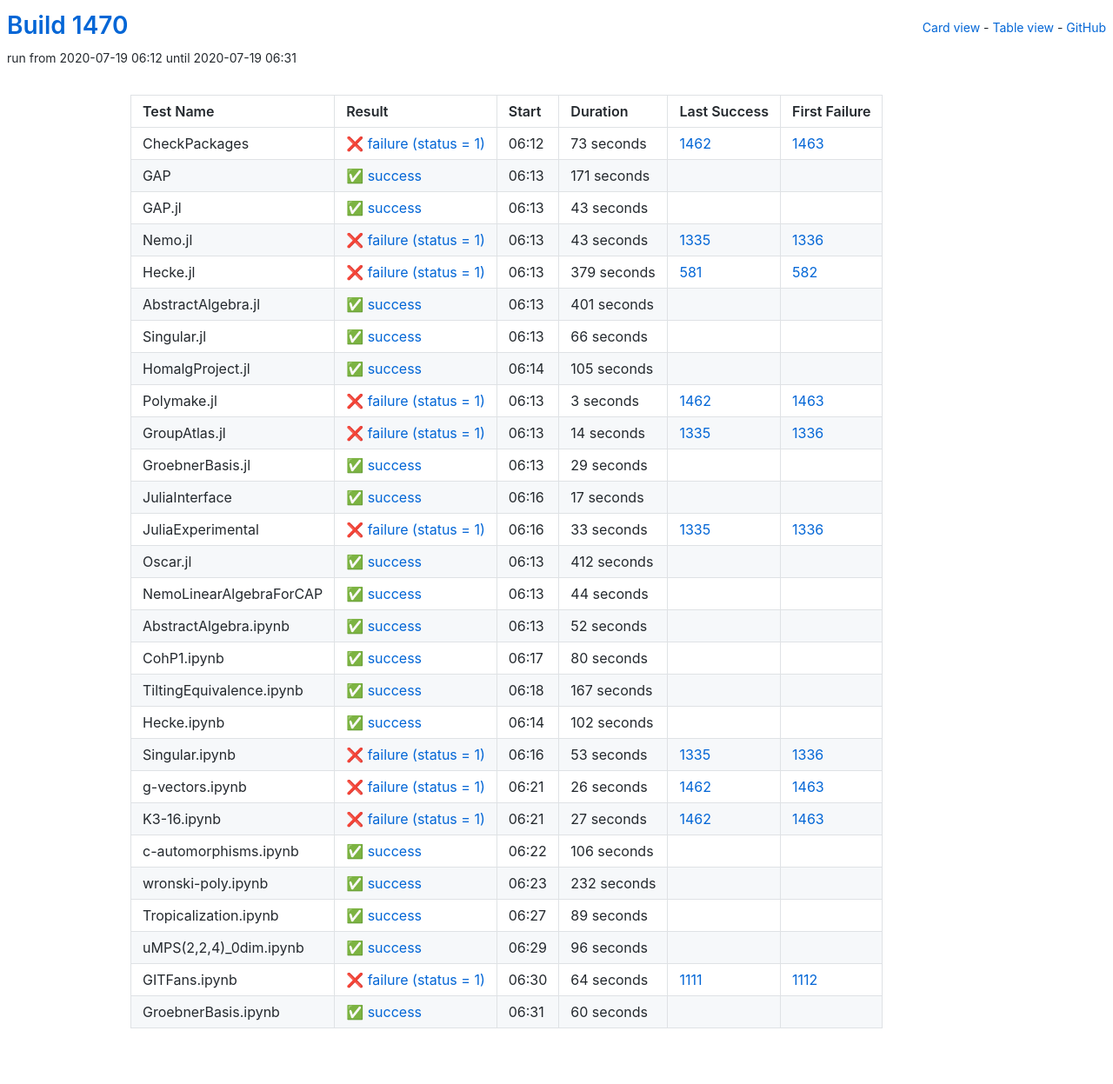
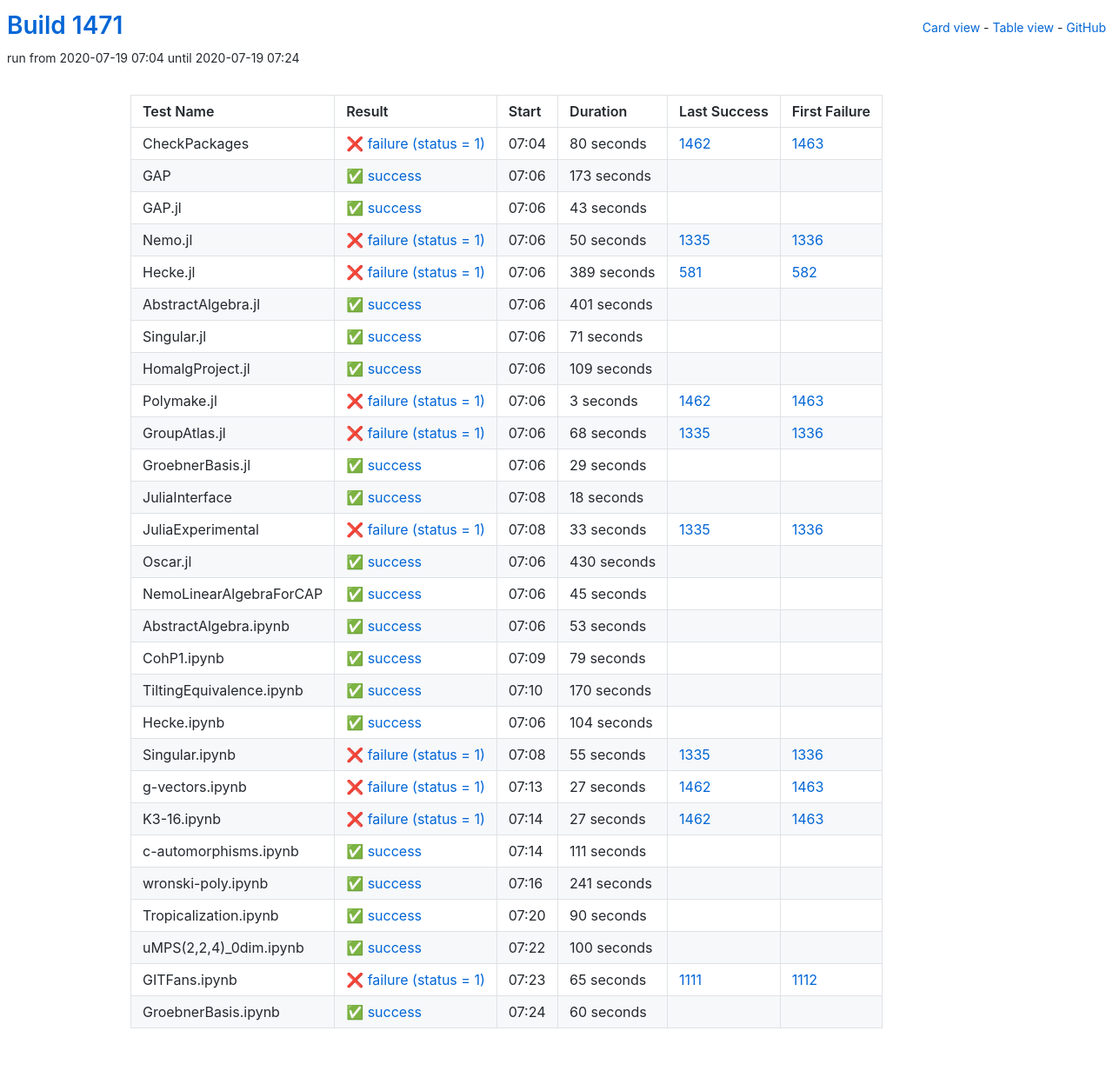
Before and after one commit to oscar-system/oscar-ci-status-1.4, a Jekyll site: the page built from table.html, in a window 1280 px wide. Shown: the whole page at 87% size. Built offline with Jekyll 4.4.1, drawn with Linux system fonts in a browser that asks for light colours.

Commit message:
Build #1471

```diff
--- a/_data/ci.yml
+++ b/_data/ci.yml
@@ -1,6 +1,6 @@
 ---
-build: 1470
-build_url: https://oscarci.mathematik.uni-kl.de/job/oscar-julia-1.4/1470/
+build: 1471
+build_url: https://oscarci.mathematik.uni-kl.de/job/oscar-julia-1.4/1471/
 job: oscar-julia-1.4
 organization: oscar-system
 repo: oscar-ci-status-1.4
@@ -8,32 +8,32 @@ repourl: https://github.com/oscar-system/oscar-ci-status-1.4
 tests:
 - name: CheckPackages
   id: checkpackages
-  log: https://oscarci.mathematik.uni-kl.de/job/oscar-julia-1.4/1470/artifact/logs/build-1470/CheckPackages.log
-  start: 2020-07-19 06:12
+  log: https://oscarci.mathematik.uni-kl.de/job/oscar-julia-1.4/1471/artifact/logs/build-1471/CheckPackages.log
+  start: 2020-07-19 07:04
   success: false
   exitcode: 1
   status: failure
-  duration: 73
+  duration: 80
   last_success: 1462
   last_success_url: https://oscarci.mathematik.uni-kl.de/job/oscar-julia-1.4/1462/
   first_failure: 1463
   first_failure_url: https://oscarci.mathematik.uni-kl.de/job/oscar-julia-1.4/1463/
 - name: GAP
   id: gap
-  log: https://oscarci.mathematik.uni-kl.de/job/oscar-julia-1.4/1470/artifact/logs/build-1470/GAP.log
-  start: 2020-07-19 06:13
+  log: https://oscarci.mathematik.uni-kl.de/job/oscar-julia-1.4/1471/artifact/logs/build-1471/GAP.log
+  start: 2020-07-19 07:06
   success: true
   exitcode: 0
   status: success
-  duration: 171
+  duration: 173
   last_success: false
   last_success_url:
   first_failure: false
   first_failure_url:
 - name: GAP.jl
   id: gap-jl
-  log: https://oscarci.mathematik.uni-kl.de/job/oscar-julia-1.4/1470/artifact/logs/build-1470/GAP.jl.log
-  start: 2020-07-19 06:13
+  log: https://oscarci.mathematik.uni-kl.de/job/oscar-julia-1.4/1471/artifact/logs/build-1471/GAP.jl.log
+  start: 2020-07-19 07:06
   success: true
   exitcode: 0
   status: success
@@ -44,32 +44,32 @@ tests:
   first_failure_url:
 - name: Nemo.jl
   id: nemo-jl
-  log: https://oscarci.mathematik.uni-kl.de/job/oscar-julia-1.4/1470/artifact/logs/build-1470/Nemo.jl.log
-  start: 2020-07-19 06:13
+  log: https://oscarci.mathematik.uni-kl.de/job/oscar-julia-1.4/1471/artifact/logs/build-1471/Nemo.jl.log
+  start: 2020-07-19 07:06
   success: false
   exitcode: 1
   status: failure
-  duration: 43
+  duration: 50
   last_success: 1335
   last_success_url: https://oscarci.mathematik.uni-kl.de/job/oscar-julia-1.4/1335/
   first_failure: 1336
   first_failure_url: https://oscarci.mathematik.uni-kl.de/job/oscar-julia-1.4/1336/
 - name: Hecke.jl
   id: hecke-jl
-  log: https://oscarci.mathematik.uni-kl.de/job/oscar-julia-1.4/1470/artifact/logs/build-1470/Hecke.jl.log
-  start: 2020-07-19 06:13
+  log: https://oscarci.mathematik.uni-kl.de/job/oscar-julia-1.4/1471/artifact/logs/build-1471/Hecke.jl.log
+  start: 2020-07-19 07:06
   success: false
   exitcode: 1
   status: failure
-  duration: 379
+  duration: 389
   last_success: 581
   last_success_url: https://oscarci.mathematik.uni-kl.de/job/oscar-julia-1.4/581/
   first_failure: 582
   first_failure_url: https://oscarci.mathematik.uni-kl.de/job/oscar-julia-1.4/582/
 - name: AbstractAlgebra.jl
   id: abstractalgebra-jl
-  log: https://oscarci.mathematik.uni-kl.de/job/oscar-julia-1.4/1470/artifact/logs/build-1470/AbstractAlgebra.jl.log
-  start: 2020-07-19 06:13
+  log: https://oscarci.mathematik.uni-kl.de/job/oscar-julia-1.4/1471/artifact/logs/build-1471/AbstractAlgebra.jl.log
+  start: 2020-07-19 07:06
   success: true
   exitcode: 0
   status: success
@@ -80,32 +80,32 @@ tests:
   first_failure_url:
 - name: Singular.jl
   id: singular-jl
-  log: https://oscarci.mathematik.uni-kl.de/job/oscar-julia-1.4/1470/artifact/logs/build-1470/Singular.jl.log
-  start: 2020-07-19 06:13
+  log: https://oscarci.mathematik.uni-kl.de/job/oscar-julia-1.4/1471/artifact/logs/build-1471/Singular.jl.log
+  start: 2020-07-19 07:06
   success: true
   exitcode: 0
   status: success
-  duration: 66
+  duration: 71
   last_success: false
   last_success_url:
   first_failure: false
   first_failure_url:
 - name: HomalgProject.jl
   id: homalgproject-jl
-  log: https://oscarci.mathematik.uni-kl.de/job/oscar-julia-1.4/1470/artifact/logs/build-1470/HomalgProject.jl.log
-  start: 2020-07-19 06:14
+  log: https://oscarci.mathematik.uni-kl.de/job/oscar-julia-1.4/1471/artifact/logs/build-1471/HomalgProject.jl.log
+  start: 2020-07-19 07:06
   success: true
   exitcode: 0
   status: success
-  duration: 105
+  duration: 109
   last_success: false
   last_success_url:
   first_failure: false
   first_failure_url:
 - name: Polymake.jl
   id: polymake-jl
-  log: https://oscarci.mathematik.uni-kl.de/job/oscar-julia-1.4/1470/artifact/logs/build-1470/Polymake.jl.log
-  start: 2020-07-19 06:13
+  log: https://oscarci.mathematik.uni-kl.de/job/oscar-julia-1.4/1471/artifact/logs/build-1471/Polymake.jl.log
+  start: 2020-07-19 07:06
   success: false
   exitcode: 1
   status: failure
@@ -116,20 +116,20 @@ tests:
   first_failure_url: https://oscarci.mathematik.uni-kl.de/job/oscar-julia-1.4/1463/
 - name: GroupAtlas.jl
   id: groupatlas-jl
-  log: https://oscarci.mathematik.uni-kl.de/job/oscar-julia-1.4/1470/artifact/logs/build-1470/GroupAtlas.jl.log
-  start: 2020-07-19 06:13
+  log: https://oscarci.mathematik.uni-kl.de/job/oscar-julia-1.4/1471/artifact/logs/build-1471/GroupAtlas.jl.log
+  start: 2020-07-19 07:06
   success: false
   exitcode: 1
   status: failure
-  duration: 14
+  duration: 68
   last_success: 1335
   last_success_url: https://oscarci.mathematik.uni-kl.de/job/oscar-julia-1.4/1335/
   first_failure: 1336
   first_failure_url: https://oscarci.mathematik.uni-kl.de/job/oscar-julia-1.4/1336/
 - name: GroebnerBasis.jl
   id: groebnerbasis-jl
-  log: https://oscarci.mathematik.uni-kl.de/job/oscar-julia-1.4/1470/artifact/logs/build-1470/GroebnerBasis.jl.log
-  start: 2020-07-19 06:13
+  log: https://oscarci.mathematik.uni-kl.de/job/oscar-julia-1.4/1471/artifact/logs/build-1471/GroebnerBasis.jl.log
+  start: 2020-07-19 07:06
   success: true
   exitcode: 0
   status: success
@@ -140,20 +140,20 @@ tests:
   first_failure_url:
 - name: JuliaInterface
   id: juliainterface
-  log: https://oscarci.mathematik.uni-kl.de/job/oscar-julia-1.4/1470/artifact/logs/build-1470/JuliaInterface.log
-  start: 2020-07-19 06:16
+  log: https://oscarci.mathematik.uni-kl.de/job/oscar-julia-1.4/1471/artifact/logs/build-1471/JuliaInterface.log
+  start: 2020-07-19 07:08
   success: true
   exitcode: 0
   status: success
-  duration: 17
+  duration: 18
   last_success: false
   last_success_url:
   first_failure: false
   first_failure_url:
 - name: JuliaExperimental
   id: juliaexperimental
-  log: https://oscarci.mathematik.uni-kl.de/job/oscar-julia-1.4/1470/artifact/logs/build-1470/JuliaExperimental.log
-  start: 2020-07-19 06:16
+  log: https://oscarci.mathematik.uni-kl.de/job/oscar-julia-1.4/1471/artifact/logs/build-1471/JuliaExperimental.log
+  start: 2020-07-19 07:08
   success: false
   exitcode: 1
   status: failure
@@ -164,104 +164,104 @@ tests:
   first_failure_url: https://oscarci.mathematik.uni-kl.de/job/oscar-julia-1.4/1336/
 - name: Oscar.jl
   id: oscar-jl
-  log: https://oscarci.mathematik.uni-kl.de/job/oscar-julia-1.4/1470/artifact/logs/build-1470/Oscar.jl.log
-  start: 2020-07-19 06:13
+  log: https://oscarci.mathematik.uni-kl.de/job/oscar-julia-1.4/1471/artifact/logs/build-1471/Oscar.jl.log
+  start: 2020-07-19 07:06
   success: true
   exitcode: 0
   status: success
-  duration: 412
+  duration: 430
   last_success: false
   last_success_url:
   first_failure: false
   first_failure_url:
 - name: NemoLinearAlgebraForCAP
   id: nemolinearalgebraforcap
-  log: https://oscarci.mathematik.uni-kl.de/job/oscar-julia-1.4/1470/artifact/logs/build-1470/NemoLinearAlgebraForCAP.log
-  start: 2020-07-19 06:13
+  log: https://oscarci.mathematik.uni-kl.de/job/oscar-julia-1.4/1471/artifact/logs/build-1471/NemoLinearAlgebraForCAP.log
+  start: 2020-07-19 07:06
   success: true
   exitcode: 0
   status: success
-  duration: 44
+  duration: 45
   last_success: false
   last_success_url:
   first_failure: false
   first_failure_url:
 - name: AbstractAlgebra.ipynb
   id: abstractalgebra-ipynb
-  log: https://oscarci.mathematik.uni-kl.de/job/oscar-julia-1.4/1470/artifact/logs/build-1470/AbstractAlgebra.ipynb.log
-  start: 2020-07-19 06:13
+  log: https://oscarci.mathematik.uni-kl.de/job/oscar-julia-1.4/1471/artifact/logs/build-1471/AbstractAlgebra.ipynb.log
+  start: 2020-07-19 07:06
   success: true
   exitcode: 0
   status: success
-  duration: 52
+  duration: 53
   last_success: false
   last_success_url:
   first_failure: false
   first_failure_url:
 - name: CohP1.ipynb
   id: cohp1-ipynb
-  log: https://oscarci.mathematik.uni-kl.de/job/oscar-julia-1.4/1470/artifact/logs/build-1470/CohP1.ipynb.log
-  start: 2020-07-19 06:17
+  log: https://oscarci.mathematik.uni-kl.de/job/oscar-julia-1.4/1471/artifact/logs/build-1471/CohP1.ipynb.log
+  start: 2020-07-19 07:09
   success: true
   exitcode: 0
   status: success
-  duration: 80
+  duration: 79
   last_success: false
   last_success_url:
   first_failure: false
   first_failure_url:
 - name: TiltingEquivalence.ipynb
   id: tiltingequivalence-ipynb
-  log: https://oscarci.mathematik.uni-kl.de/job/oscar-julia-1.4/1470/artifact/logs/build-1470/TiltingEquivalence.ipynb.log
-  start: 2020-07-19 06:18
+  log: https://oscarci.mathematik.uni-kl.de/job/oscar-julia-1.4/1471/artifact/logs/build-1471/TiltingEquivalence.ipynb.log
+  start: 2020-07-19 07:10
   success: true
   exitcode: 0
   status: success
-  duration: 167
+  duration: 170
   last_success: false
   last_success_url:
   first_failure: false
   first_failure_url:
 - name: Hecke.ipynb
   id: hecke-ipynb
-  log: https://oscarci.mathematik.uni-kl.de/job/oscar-julia-1.4/1470/artifact/logs/build-1470/Hecke.ipynb.log
-  start: 2020-07-19 06:14
+  log: https://oscarci.mathematik.uni-kl.de/job/oscar-julia-1.4/1471/artifact/logs/build-1471/Hecke.ipynb.log
+  start: 2020-07-19 07:06
   success: true
   exitcode: 0
   status: success
-  duration: 102
+  duration: 104
   last_success: false
   last_success_url:
   first_failure: false
   first_failure_url:
 - name: Singular.ipynb
   id: singular-ipynb
-  log: https://oscarci.mathematik.uni-kl.de/job/oscar-julia-1.4/1470/artifact/logs/build-1470/Singular.ipynb.log
-  start: 2020-07-19 06:16
+  log: https://oscarci.mathematik.uni-kl.de/job/oscar-julia-1.4/1471/artifact/logs/build-1471/Singular.ipynb.log
+  start: 2020-07-19 07:08
   success: false
   exitcode: 1
   status: failure
-  duration: 53
+  duration: 55
   last_success: 1335
   last_success_url: https://oscarci.mathematik.uni-kl.de/job/oscar-julia-1.4/1335/
   first_failure: 1336
   first_failure_url: https://oscarci.mathematik.uni-kl.de/job/oscar-julia-1.4/1336/
 - name: g-vectors.ipynb
   id: g-vectors-ipynb
-  log: https://oscarci.mathematik.uni-kl.de/job/oscar-julia-1.4/1470/artifact/logs/build-1470/g-vectors.ipynb.log
-  start: 2020-07-19 06:21
+  log: https://oscarci.mathematik.uni-kl.de/job/oscar-julia-1.4/1471/artifact/logs/build-1471/g-vectors.ipynb.log
+  start: 2020-07-19 07:13
   success: false
   exitcode: 1
   status: failure
-  duration: 26
+  duration: 27
   last_success: 1462
   last_success_url: https://oscarci.mathematik.uni-kl.de/job/oscar-julia-1.4/1462/
   first_failure: 1463
   first_failure_url: https://oscarci.mathematik.uni-kl.de/job/oscar-julia-1.4/1463/
 - name: K3-16.ipynb
   id: k3-16-ipynb
-  log: https://oscarci.mathematik.uni-kl.de/job/oscar-julia-1.4/1470/artifact/logs/build-1470/K3-16.ipynb.log
-  start: 2020-07-19 06:21
+  log: https://oscarci.mathematik.uni-kl.de/job/oscar-julia-1.4/1471/artifact/logs/build-1471/K3-16.ipynb.log
+  start: 2020-07-19 07:14
   success: false
   exitcode: 1
   status: failure
@@ -272,68 +272,68 @@ tests:
   first_failure_url: https://oscarci.mathematik.uni-kl.de/job/oscar-julia-1.4/1463/
 - name: c-automorphisms.ipynb
   id: c-automorphisms-ipynb
-  log: https://oscarci.mathematik.uni-kl.de/job/oscar-julia-1.4/1470/artifact/logs/build-1470/c-automorphisms.ipynb.log
-  start: 2020-07-19 06:22
+  log: https://oscarci.mathematik.uni-kl.de/job/oscar-julia-1.4/1471/artifact/logs/build-1471/c-automorphisms.ipynb.log
+  start: 2020-07-19 07:14
   success: true
   exitcode: 0
   status: success
-  duration: 106
+  duration: 111
   last_success: false
   last_success_url:
   first_failure: false
   first_failure_url:
 - name: wronski-poly.ipynb
   id: wronski-poly-ipynb
-  log: https://oscarci.mathematik.uni-kl.de/job/oscar-julia-1.4/1470/artifact/logs/build-1470/wronski-poly.ipynb.log
-  start: 2020-07-19 06:23
+  log: https://oscarci.mathematik.uni-kl.de/job/oscar-julia-1.4/1471/artifact/logs/build-1471/wronski-poly.ipynb.log
+  start: 2020-07-19 07:16
   success: true
   exitcode: 0
   status: success
-  duration: 232
+  duration: 241
   last_success: false
   last_success_url:
   first_failure: false
   first_failure_url:
 - name: Tropicalization.ipynb
   id: tropicalization-ipynb
-  log: https://oscarci.mathematik.uni-kl.de/job/oscar-julia-1.4/1470/artifact/logs/build-1470/Tropicalization.ipynb.log
-  start: 2020-07-19 06:27
+  log: https://oscarci.mathematik.uni-kl.de/job/oscar-julia-1.4/1471/artifact/logs/build-1471/Tropicalization.ipynb.log
+  start: 2020-07-19 07:20
   success: true
   exitcode: 0
   status: success
-  duration: 89
+  duration: 90
   last_success: false
   last_success_url:
   first_failure: false
   first_failure_url:
 - name: uMPS(2,2,4)_0dim.ipynb
   id: umps-2-2-4-0dim-ipynb
-  log: https://oscarci.mathematik.uni-kl.de/job/oscar-julia-1.4/1470/artifact/logs/build-1470/uMPS-2-2-4-_0dim.ipynb.log
-  start: 2020-07-19 06:29
+  log: https://oscarci.mathematik.uni-kl.de/job/oscar-julia-1.4/1471/artifact/logs/build-1471/uMPS-2-2-4-_0dim.ipynb.log
+  start: 2020-07-19 07:22
   success: true
   exitcode: 0
   status: success
-  duration: 96
+  duration: 100
   last_success: false
   last_success_url:
   first_failure: false
   first_failure_url:
 - name: GITFans.ipynb
   id: gitfans-ipynb
-  log: https://oscarci.mathematik.uni-kl.de/job/oscar-julia-1.4/1470/artifact/logs/build-1470/GITFans.ipynb.log
-  start: 2020-07-19 06:30
+  log: https://oscarci.mathematik.uni-kl.de/job/oscar-julia-1.4/1471/artifact/logs/build-1471/GITFans.ipynb.log
+  start: 2020-07-19 07:23
   success: false
   exitcode: 1
   status: failure
-  duration: 64
+  duration: 65
   last_success: 1111
   last_success_url: https://oscarci.mathematik.uni-kl.de/job/oscar-julia-1.4/1111/
   first_failure: 1112
   first_failure_url: https://oscarci.mathematik.uni-kl.de/job/oscar-julia-1.4/1112/
 - name: GroebnerBasis.ipynb
   id: groebnerbasis-ipynb
-  log: https://oscarci.mathematik.uni-kl.de/job/oscar-julia-1.4/1470/artifact/logs/build-1470/GroebnerBasis.ipynb.log
-  start: 2020-07-19 06:31
+  log: https://oscarci.mathematik.uni-kl.de/job/oscar-julia-1.4/1471/artifact/logs/build-1471/GroebnerBasis.ipynb.log
+  start: 2020-07-19 07:24
   success: true
   exitcode: 0
   status: success
```
Also changed, not shown: README.md.
